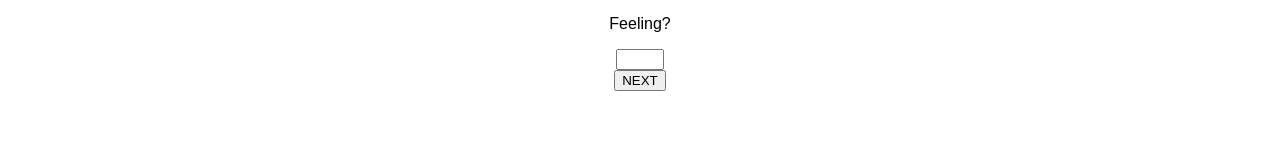
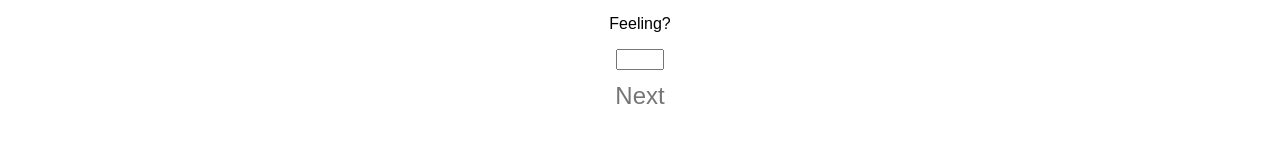
Before and after one commit to dabid76/Feedback-Form, a React (Create React App) app: page / in a window 1280 px wide. Shown: the part 189-332 px from the top of the page. Built offline with nearby package versions, Linux system fonts and the light colour scheme.

Commit message:
playing with the Material-UI theme seeing how to make it look good

```diff
--- a/src/components/Comment/Comment.js
+++ b/src/components/Comment/Comment.js
@@ -1,6 +1,19 @@
 import React, { Component } from 'react';
 // import axios from 'axios';
 import {connect} from 'react-redux'
+import { makeStyles } from '@material-ui/core/styles';
+// import ArrowBackIcon from '@material-ui/icons/ArrowBack';
+import IconButton from '@material-ui/core/IconButton';
+// import ArrowForwardIcon from '@material-ui/icons/ArrowForward';
+
+const useStyles = makeStyles(theme => ({
+    button: {
+      margin: theme.spacing(1),
+    },
+    input: {
+      display: 'none',
+    },
+  }));
 
 class Comments extends Component {
 
@@ -37,8 +50,15 @@ class Comments extends Component {
                         <div className="comments">
                             <input onChange={(event) => this.handdleInputChange(event, 'number')} />
                         </div>
-                    <button onClick={this.handleBack} className="backBtn">BACK</button>
-                    <button onClick={this.handleSubmit} className="nextBtn">Next</button>
+                        <IconButton onClick={()=>this.handleBack()} className={useStyles.button}>
+                        Back
+                        </IconButton>
+
+                        <IconButton onClick={()=>this.handleSubmit()} className={useStyles.button}>
+                        Next
+                        </IconButton>
+                    {/* <button onClick={this.handleBack} className="backBtn">BACK</button>
+                    <button onClick={this.handleSubmit} className="nextBtn">Next</button> */}
             </>
         ); // end return
     } // end render
--- a/src/components/Feeling/Feeling.js
+++ b/src/components/Feeling/Feeling.js
@@ -1,7 +1,20 @@
 import React, { Component } from 'react';
 // import axios from 'axios';
 import {connect} from 'react-redux'
+import { makeStyles } from '@material-ui/core/styles';
+import IconButton from '@material-ui/core/IconButton';
+// import ArrowForwardIcon from '@material-ui/icons/ArrowForward';
 // import Understanding from '../Understanding/Understanding';
+
+const useStyles = makeStyles(theme => ({
+    button: {
+      margin: theme.spacing(1),
+    },
+    input: {
+      display: 'none',
+    },
+  }));
+
 
 class Feeling extends Component {
 
@@ -36,7 +49,12 @@ class Feeling extends Component {
                         <div className="feelings">
                             <input type="number" min="1" max="5" onChange={(event) => this.handdleInputChange(event, 'numbers')} />
                         </div>
-                    <button onClick={this.handleSubmit} className="nextBtn">NEXT</button>
+                        <IconButton onClick={()=>this.handleSubmit()} className={useStyles.button}>
+                        {/* <ArrowForwardIcon /> */}
+                        Next
+                        </IconButton>
+                        <br/>
+                    {/* <button onClick={this.handleSubmit} className="nextBtn">NEXT</button> */}
             </>
         ); // end return
     } // end render
--- a/src/components/Review/Review.js
+++ b/src/components/Review/Review.js
@@ -1,7 +1,20 @@
 import React, { Component } from 'react';
 import axios from 'axios';
 import {connect} from 'react-redux'
-import {HashRouter as Link} from 'react-router-dom';
+import {HashRouter as Router, Link} from 'react-router-dom';
+import { makeStyles } from '@material-ui/core/styles';
+// import ArrowBackIcon from '@material-ui/icons/ArrowBack';
+import IconButton from '@material-ui/core/IconButton';
+// import ArrowForwardIcon from '@material-ui/icons/ArrowForward';
+
+const useStyles = makeStyles(theme => ({
+    button: {
+      margin: theme.spacing(1),
+    },
+    input: {
+      display: 'none',
+    },
+  }));
 
 class Review extends Component {
 
@@ -25,13 +38,13 @@ class Review extends Component {
             }) // end axios GET
     } // end getData
 
-    handleBack = () => {
-        console.log('btn getting click')
-        this.props.history.push('/comment')
-    } // end handleBack
+    // handleBack = () => {
+    //     console.log('btn getting click')
+    //     this.props.history.push('/comment')
+    // } // end handleBack
 
     handleSubmit = (event) => {
-        event.preventDefault();
+        // event.preventDefault();
         console.log('btn getting click')
         this.props.history.push('/5')
 
@@ -46,6 +59,7 @@ class Review extends Component {
     render() {
         return (
             <>
+            <Router>
                 <h1>Review Your Feedback</h1>
                     <div>
                         <Link to="/" className="main-nav">Feelings</Link>: {this.props.reduxStore.feelingReducer.feeling}
@@ -61,7 +75,11 @@ class Review extends Component {
                     </div>
                         <br/>
                         <br/>
-                    <button onClick={this.handleSubmit} className="submitBtn">Submit</button>
+                        <IconButton onClick={()=>this.handleSubmit()} className={useStyles.button}>
+                        Submit
+                        </IconButton>
+                    {/* <button onClick={this.handleSubmit} className="submitBtn">Submit</button> */}
+            </Router>
             </>
         ); // end return
     } // end render
--- a/src/components/Support/Support.js
+++ b/src/components/Support/Support.js
@@ -1,7 +1,20 @@
 import React, { Component } from 'react';
 // import axios from 'axios';
 import {connect} from 'react-redux'
+import { makeStyles } from '@material-ui/core/styles';
+// import ArrowBackIcon from '@material-ui/icons/ArrowBack';
+import IconButton from '@material-ui/core/IconButton';
+// import ArrowForwardIcon from '@material-ui/icons/ArrowForward';
 // import Comment from '../Comment/Comment';
+
+const useStyles = makeStyles(theme => ({
+    button: {
+      margin: theme.spacing(1),
+    },
+    input: {
+      display: 'none',
+    },
+  }));
 
 class Support extends Component {
 
@@ -40,8 +53,15 @@ class Support extends Component {
                         <div className="support">
                             <input type='number' min="1" max="5" onChange={(event) => this.handdleInputChange(event, 'numbers')} />
                         </div>
-                    <button onClick={this.handleBack} className="backBtn">BACK</button>
-                    <button onClick={this.handleSubmit} className="nextBtn">NEXT</button>
+                        <IconButton onClick={()=>this.handleBack()} className={useStyles.button}>
+                        Back
+                        </IconButton>
+
+                        <IconButton onClick={()=>this.handleSubmit()} className={useStyles.button}>
+                        Next
+                        </IconButton>
+                    {/* <button onClick={this.handleBack} className="backBtn">BACK</button>
+                    <button onClick={this.handleSubmit} className="nextBtn">NEXT</button> */}
             </>
         ); // end return
     } // end render
--- a/src/components/Understanding/Understanding.js
+++ b/src/components/Understanding/Understanding.js
@@ -1,7 +1,21 @@
 import React, { Component } from 'react';
 // import axios from 'axios';
 import {connect} from 'react-redux'
+import { makeStyles } from '@material-ui/core/styles';
+// import ArrowBackIcon from '@material-ui/icons/ArrowBack';
+import IconButton from '@material-ui/core/IconButton';
+// import ArrowForwardIcon from '@material-ui/icons/ArrowForward';
 // import Support from '../Support/Support';
+
+const useStyles = makeStyles(theme => ({
+    button: {
+      margin: theme.spacing(1),
+    },
+    input: {
+      display: 'none',
+    },
+  }));
+
 
 class Understanding extends Component {
 
@@ -40,8 +54,15 @@ class Understanding extends Component {
                         <div className="understanding">
                             <input type='number' min="1" max="5" onChange={(event) => this.handdleInputChange(event, 'numbers')} />
                         </div>
-                    <button onClick={this.handleBack} className="backBtn">BACK</button>
-                    <button onClick={this.handleSubmit} className="nextBtn">NEXT</button>
+                        <IconButton onClick={()=>this.handleBack()} className={useStyles.button}>
+                        Back
+                        </IconButton>
+
+                        <IconButton onClick={()=>this.handleSubmit()} className={useStyles.button}>
+                        Next
+                        </IconButton>
+                    {/* <button onClick={this.handleBack} className="backBtn">BACK</button>
+                    <button onClick={this.handleSubmit} className="nextBtn">NEXT</button> */}
             </>
         ); // end return
     } // end render
--- a/src/components/admin/admin.js
+++ b/src/components/admin/admin.js
@@ -1,6 +1,18 @@
 import React, { Component } from 'react';
 import axios from 'axios';
 import {connect} from 'react-redux'
+import { makeStyles } from '@material-ui/core/styles';
+import IconButton from '@material-ui/core/IconButton';
+import DeleteIcon from '@material-ui/icons/Delete';
+
+const useStyles = makeStyles(theme => ({
+    button: {
+      margin: theme.spacing(1),
+    },
+    input: {
+      display: 'none',
+    },
+  }));
 
 class admin extends Component {
 
@@ -56,7 +68,9 @@ class admin extends Component {
                         <td>{data.support}</td>
                         <td>{data.comments}</td>
                         <td>
-                        <button onClick={()=>this.deleteBtn(data.id)}>Delete</button>
+                        <IconButton onClick={()=>this.deleteBtn(data.id)} className={useStyles.button} aria-label="delete">
+                        <DeleteIcon />
+                        </IconButton>
                         </td>
                     </tr>
                     ))}
--- a/src/index.css
+++ b/src/index.css
@@ -8,6 +8,7 @@ table, th, td {
   border: 1px solid black;
   border-bottom: 1px solid black;
   border-collapse: collapse;
+  margin: auto;
 }
 
 th, td {
```
Also changed, not shown: package.json (+6 -2 lines), 1 other file (tests, documents, lock files or other folders).
